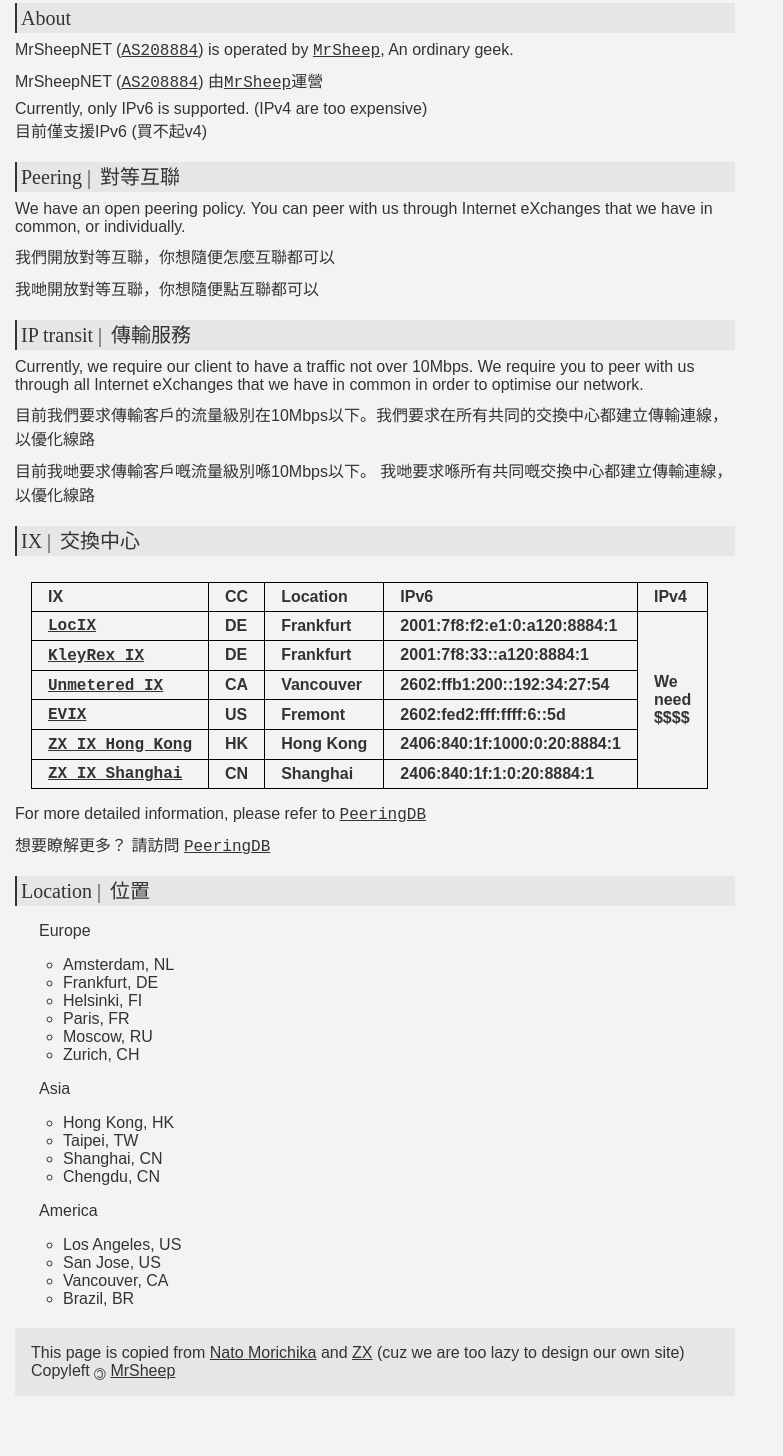
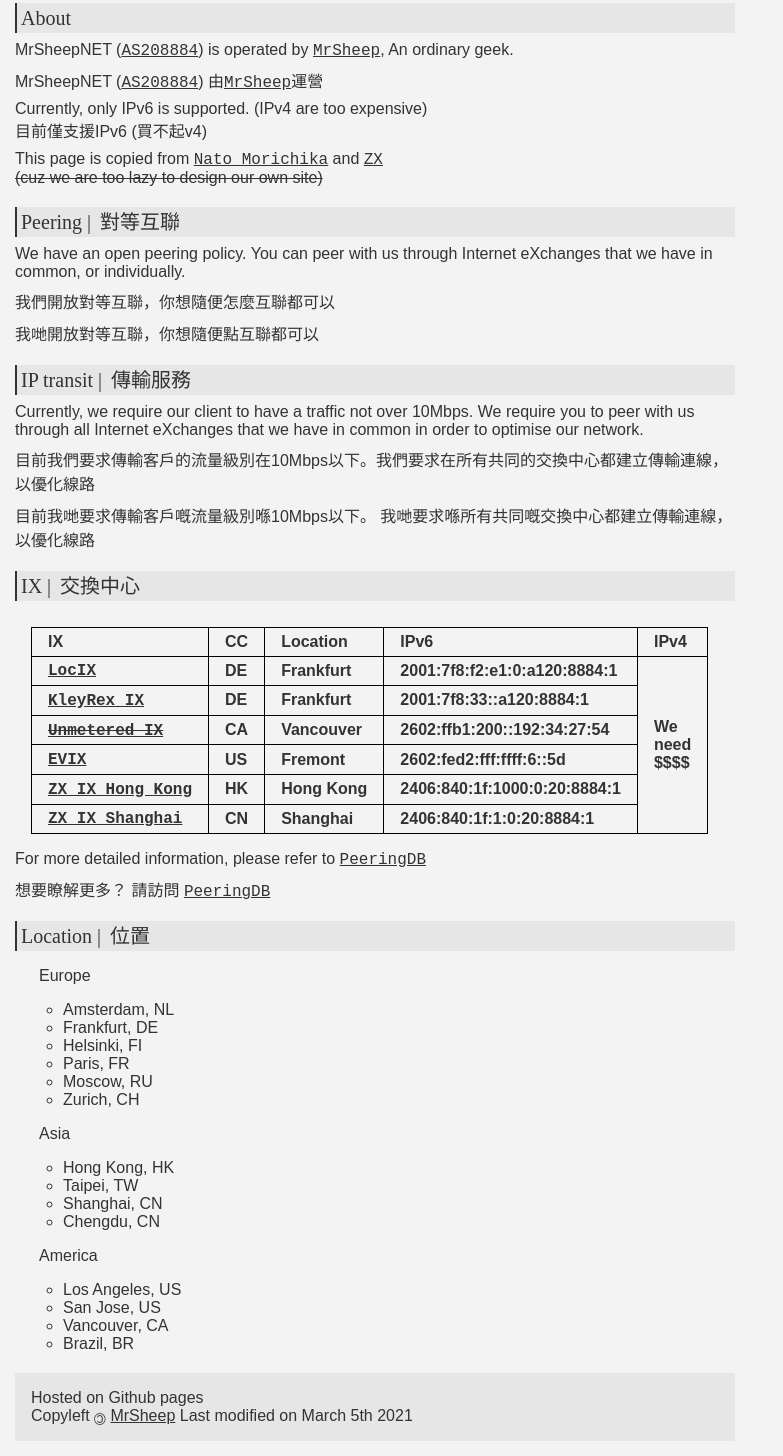
Before and after one commit to Mr-Sheep/as208884, a plain HTML site: page index.html in a window 1280 px wide. Shown: the part 100-1556 px from the top of the page, without its empty margins (0-783 px from the left). Before the commit the page ends 1511 px from the top, so only its background shows below. Drawn offline with Linux system fonts and the light colour scheme; a web font is replaced by a local one.

Commit message:
minor adjusts

```diff
--- a/index.html
+++ b/index.html
@@ -28,6 +28,11 @@
                 Currently, only IPv6 is supported. (IPv4 are too expensive) <br />
                 目前僅支援IPv6 (買不起v4)
             </p>
+            <p>
+                This page is copied from <a href="https://nat.moe" target="_blank">Nato Morichika</a> and <a href="https://net.zxinc.org/">ZX</a> <br />
+                <del>(cuz we are too lazy to design our own site)</del>
+            </p>
+
         </section>
 
         <section>
@@ -74,7 +79,7 @@
                         <th>2001:7f8:33::a120:8884:1</th>
                     </tr>
                     <tr>
-                        <th><a href="https://ix.zxinc.org">Unmetered IX</a></th>
+                        <th><a href="https://ix.zxinc.org"><del>Unmetered IX</del></a></th>
                         <th>CA</th>
                         <th>Vancouver</th>
                         <th>2602:ffb1:200::192:34:27:54</th>
@@ -132,8 +137,8 @@
         </section>
 
     <div class="footer">
-        <p>This page is copied from <a href="https://nat.moe" target="_blank">Nato Morichika</a> and <a href="https://net.zxinc.org/">ZX</a> (cuz we are too lazy to design our own site)</p>
-        <p>Copyleft <span class="copyleft">©</span> <a href="https://mrsheep.xyz/" target="_blank">MrSheep</a></p>
+        <p>Hosted on Github pages</p>
+        <p>Copyleft <span class="copyleft">©</span> <a href="https://mrsheep.xyz/" target="_blank">MrSheep</a> Last modified on March 5th 2021</p>
     </div>
 
 
```
